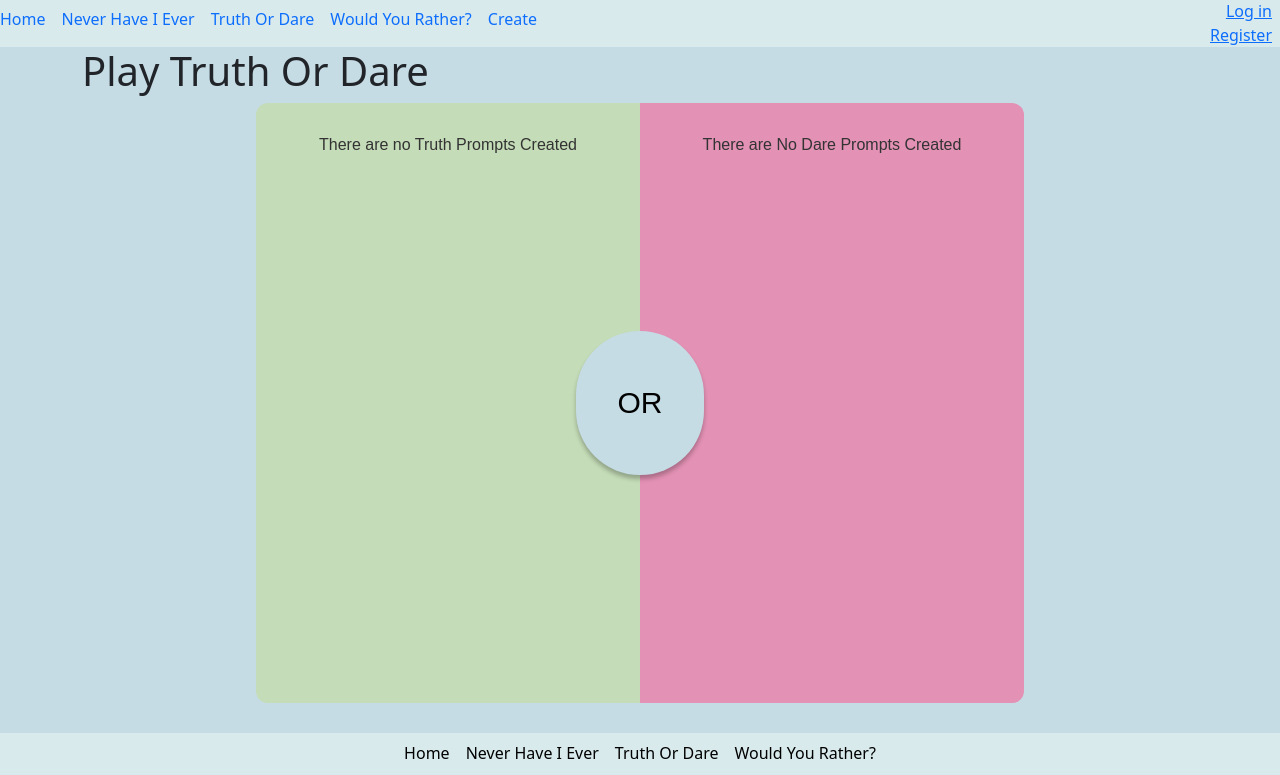
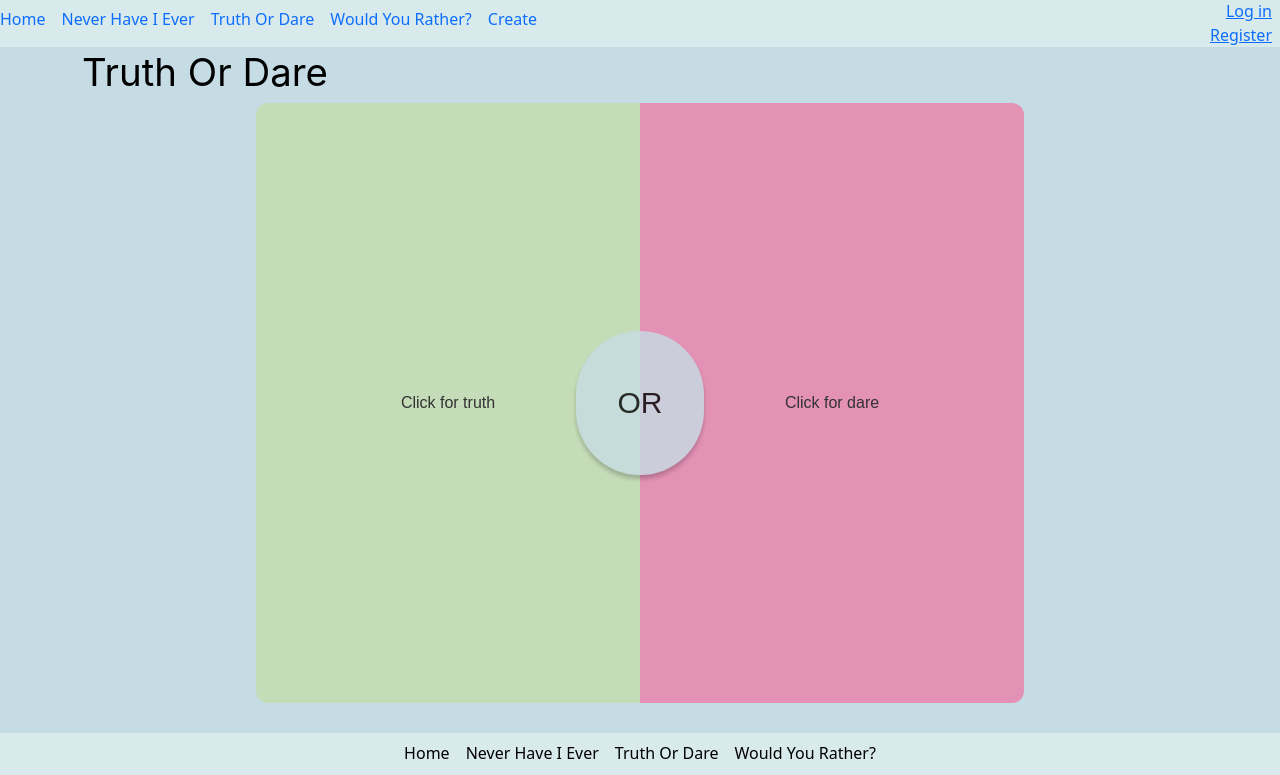
Before and after one commit to mc3071258/verve, a Django app: template templates/games/truth-or-dare/play.html in a window 1280 px wide. Shown: the part 25-800 px from the top of the page. Run offline with Django 5.2, Linux system fonts and the light colour scheme; the template is opened without the code that fills it, so the values that code supplies are empty.

Commit message:
Fix truth or dare page

```diff
--- a/core/static/truthOrDareStyle.css
+++ b/core/static/truthOrDareStyle.css
@@ -8,8 +8,24 @@
     font-family: Arial, sans-serif;
 }
 
+#title{
+    margin-bottom: 1vh;
+    color: #000;
+    font-family: Inter;
+    font-size: 3vw;
+    font-style: normal;
+    font-weight: 400;
+    line-height: normal;
+    width: 22vw;
+    height: 5vh;
+}
+
 #truth_prompt, #dare_prompt {
+    display: flex;
     justify-content: center;
+    align-items: center;
+    flex-direction: column;
+
     width: 30vw;
     height: 75vh;
     padding: 30px 40px;
@@ -50,4 +66,5 @@
     font-style: normal;
     font-weight: 400;
     line-height: normal;
+    opacity: 80%;
 }
--- a/templates/games/truth-or-dare/play.html
+++ b/templates/games/truth-or-dare/play.html
@@ -2,15 +2,16 @@
 {% load static %}
 {% block title %}Play{% endblock %}
 
-{% block game_title %}Play Truth Or Dare {% endblock %}
+{% block game_title %}<a id="title">Truth Or Dare</a>{% endblock %}
 
 {% block game_content %}
+
     <link rel="stylesheet" type="text/css" href ="{% static 'truthOrDareStyle.css' %}"/>
 
     <div id="main">
-    <div id='truth_prompt' onclick="nextPrompt()">Click for truth</div>
+    <div id='truth_prompt' onclick="nextTruthPrompt()"><span>Click for truth</span></div>
     <div id="or">OR</div>
-    <div id='dare_prompt' onclick="nextPrompt()">Click for dare</div>
+    <div id='dare_prompt' onclick="nextDarePrompt()"><span>Click for dare</span></div>
     </div>
 
     <!-- <button class="btn btn-primary" onclick="nextPrompt()">Next Prompt</button> -->
@@ -25,18 +26,26 @@
         let truth_index = 0;
         let dare_index = 0
 
-        function showPrompt(){
+        function showTruthPrompt(){
             document.getElementById("truth_prompt").innerText = truth_prompts[truth_index] || "There are no Truth Prompts Created";
+        }
+
+        function showDarePrompt(){
             document.getElementById("dare_prompt").innerText = dare_prompts[dare_index] || "There are No Dare Prompts Created";
         }
 
-        function nextPrompt(){
+        function nextTruthPrompt(){
             truth_index = (truth_index + 1) % truth_prompts.length;
+            showTruthPrompt();
+        }
+        function nextDarePrompt(){
             dare_index = (dare_index + 1) % dare_prompts.length;
-            showPrompt();
+            showDarePrompt();
         }
 
         showPrompt();
     </script>
 
+
+
 {% endblock %}
```
